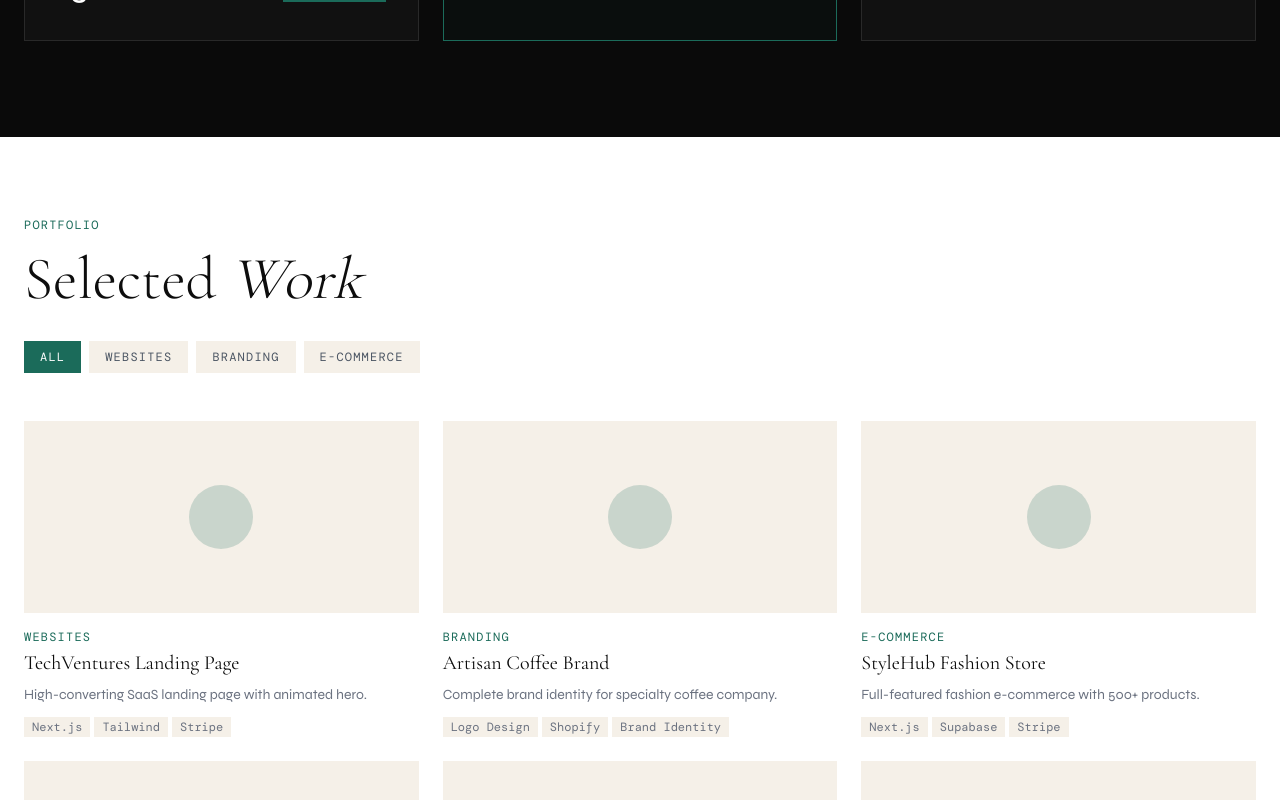
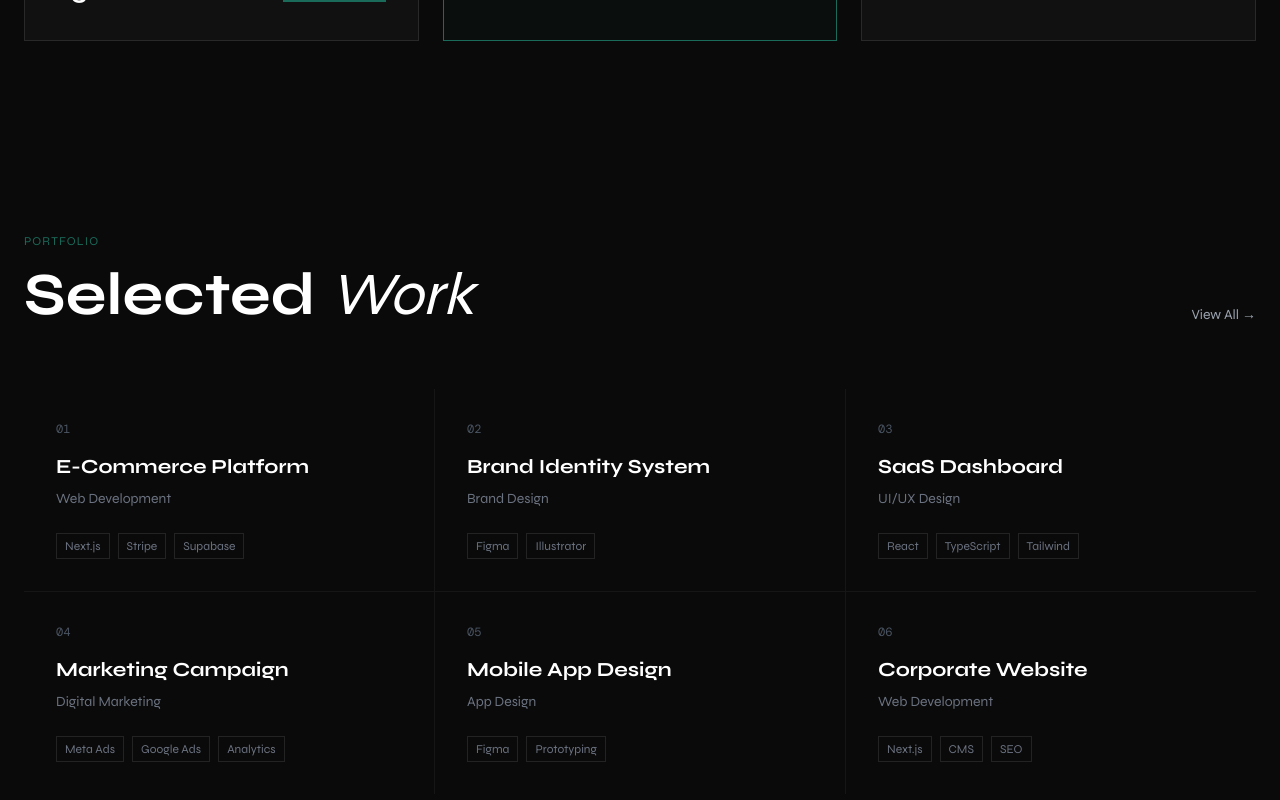
Before and after one commit to KARUN-499/karun-portfolio-v2, a Next.js app: page / in a window 1280 px wide. Shown: the part 2180-2980 px from the top of the page. Built offline with nearby package versions, Linux system fonts and the light colour scheme; a web font is replaced by a local one.

Commit message:
Redesign Portfolio: black theme

```diff
--- a/components/Portfolio.tsx
+++ b/components/Portfolio.tsx
@@ -1,52 +1,34 @@
-'use client';
-import { useState } from 'react';
+import Link from 'next/link';
 
 const projects = [
-  { title: 'TechVentures Landing Page', category: 'Websites', tags: ['Next.js', 'Tailwind', 'Stripe'], description: 'High-converting SaaS landing page with animated hero.' },
-  { title: 'Artisan Coffee Brand', category: 'Branding', tags: ['Logo Design', 'Shopify', 'Brand Identity'], description: 'Complete brand identity for specialty coffee company.' },
-  { title: 'StyleHub Fashion Store', category: 'E-Commerce', tags: ['Next.js', 'Supabase', 'Stripe'], description: 'Full-featured fashion e-commerce with 500+ products.' },
-  { title: 'ConsultPro Agency Site', category: 'Websites', tags: ['React', 'Node.js', 'PostgreSQL'], description: 'Professional consulting agency with booking system.' },
-  { title: 'FreshMart Grocery App', category: 'E-Commerce', tags: ['React Native', 'Supabase', 'Maps API'], description: 'Online grocery store with real-time inventory.' },
-  { title: 'NovaBrand Identity', category: 'Branding', tags: ['Figma', 'After Effects', 'Brand System'], description: 'Minimalist brand system for tech startup.' },
+  { id: '01', title: 'E-Commerce Platform', category: 'Web Development', tech: ['Next.js', 'Stripe', 'Supabase'] },
+  { id: '02', title: 'Brand Identity System', category: 'Brand Design', tech: ['Figma', 'Illustrator'] },
+  { id: '03', title: 'SaaS Dashboard', category: 'UI/UX Design', tech: ['React', 'TypeScript', 'Tailwind'] },
+  { id: '04', title: 'Marketing Campaign', category: 'Digital Marketing', tech: ['Meta Ads', 'Google Ads', 'Analytics'] },
+  { id: '05', title: 'Mobile App Design', category: 'App Design', tech: ['Figma', 'Prototyping'] },
+  { id: '06', title: 'Corporate Website', category: 'Web Development', tech: ['Next.js', 'CMS', 'SEO'] },
 ];
 
-const categories = ['All', 'Websites', 'Branding', 'E-Commerce'];
-
 export default function Portfolio() {
-  const [active, setActive] = useState('All');
-  const filtered = active === 'All' ? projects : projects.filter(p => p.category === active);
   return (
-    <section id="portfolio" className="bg-white">
-      <div className="section">
-        <div className="mb-12 fade-up">
-          <p className="font-mono text-xs tracking-widest text-[#1B6B5A] uppercase mb-4">Portfolio</p>
-          <h2 className="font-serif text-5xl lg:text-6xl font-light text-[#0D0D0D] mb-8">
-            Selected <span className="italic">Work</span>
-          </h2>
-          <div className="flex flex-wrap gap-2">
-            {categories.map(cat => (
-              <button key={cat} onClick={() => setActive(cat)}
-                className={`font-mono text-xs tracking-widest px-4 py-2 uppercase transition-colors ${
-                  active === cat ? 'bg-[#1B6B5A] text-white' : 'bg-[#F5F0E8] text-gray-600 hover:bg-gray-100'
-                }`}>{cat}</button>
-            ))}
+    <section id="portfolio" className="bg-[#0A0A0A] py-24">
+      <div className="max-w-7xl mx-auto px-6">
+        <div className="flex items-end justify-between mb-16">
+          <div>
+            <p className="font-sans text-xs tracking-widest text-[#1B6B5A] uppercase mb-4">Portfolio</p>
+            <h2 className="font-sans text-5xl lg:text-6xl font-bold text-white">Selected <em className="italic font-light">Work</em></h2>
           </div>
+          <Link href="/portfolio" className="hidden md:block font-sans text-sm text-gray-400 hover:text-white transition-colors">View All →</Link>
         </div>
-        <div className="grid grid-cols-1 md:grid-cols-2 lg:grid-cols-3 gap-6">
-          {filtered.map((p, i) => (
-            <div key={i} className="group cursor-pointer fade-up">
-              <div className="bg-[#F5F0E8] h-48 relative overflow-hidden flex items-center justify-center mb-4">
-                <div className="w-16 h-16 bg-[#1B6B5A] opacity-20 rounded-full" />
-                <div className="absolute inset-0 bg-[#0D0D0D] opacity-0 group-hover:opacity-80 transition-opacity flex items-center justify-center">
-                  <span className="font-sans text-white text-sm tracking-wide">View Project</span>
-                </div>
-              </div>
-              <p className="font-mono text-xs tracking-widest text-[#1B6B5A] uppercase mb-1">{p.category}</p>
-              <h3 className="font-serif text-xl text-[#0D0D0D] mb-2">{p.title}</h3>
-              <p className="font-sans text-sm text-gray-500 mb-3">{p.description}</p>
-              <div className="flex flex-wrap gap-1">
-                {p.tags.map(tag => (
-                  <span key={tag} className="font-mono text-xs bg-[#F5F0E8] text-gray-500 px-2 py-0.5">{tag}</span>
+        <div className="grid grid-cols-1 md:grid-cols-2 lg:grid-cols-3 gap-px bg-white/5">
+          {projects.map(p => (
+            <div key={p.id} className="bg-[#0A0A0A] p-8 hover:bg-[#111111] transition-colors group cursor-pointer">
+              <p className="font-mono text-xs text-gray-600 mb-4">{p.id}</p>
+              <h3 className="font-sans text-xl font-bold text-white mb-2 group-hover:text-[#1B6B5A] transition-colors">{p.title}</h3>
+              <p className="font-sans text-sm text-gray-500 mb-6">{p.category}</p>
+              <div className="flex flex-wrap gap-2">
+                {p.tech.map(t => (
+                  <span key={t} className="text-xs font-sans text-gray-500 border border-white/10 px-2 py-1">{t}</span>
                 ))}
               </div>
             </div>
```
